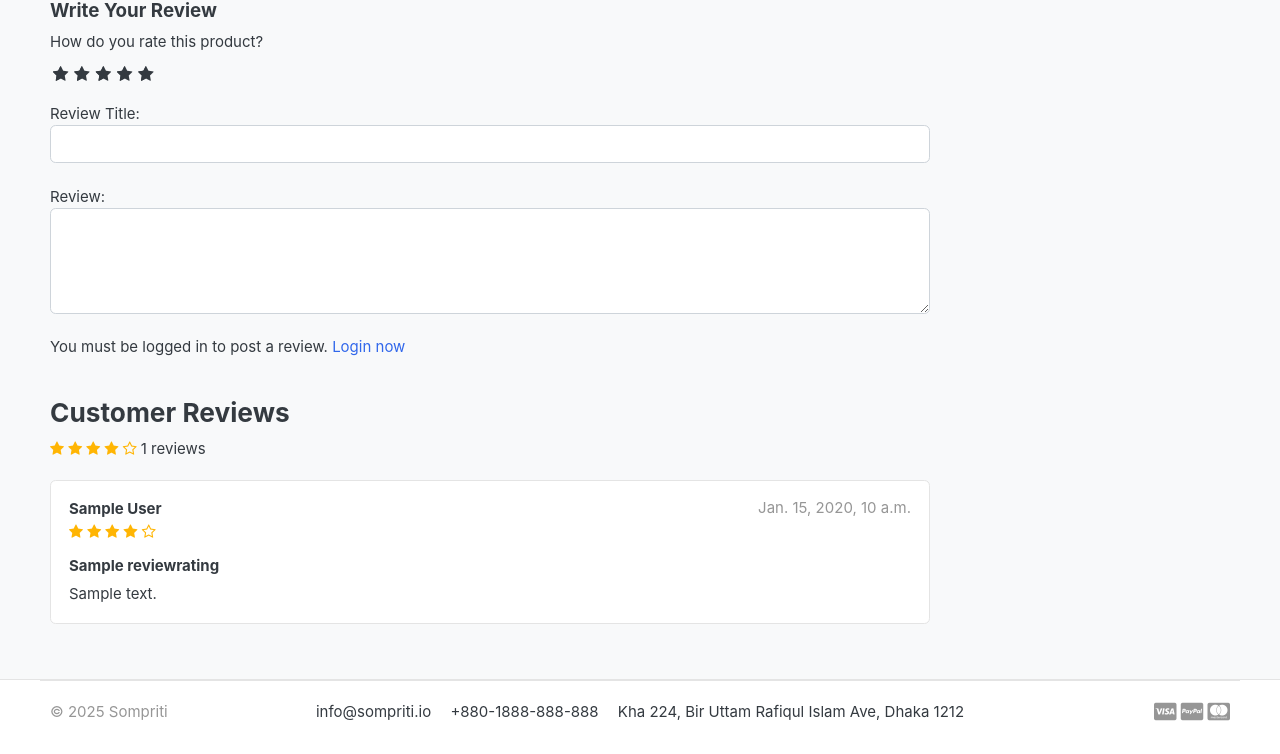
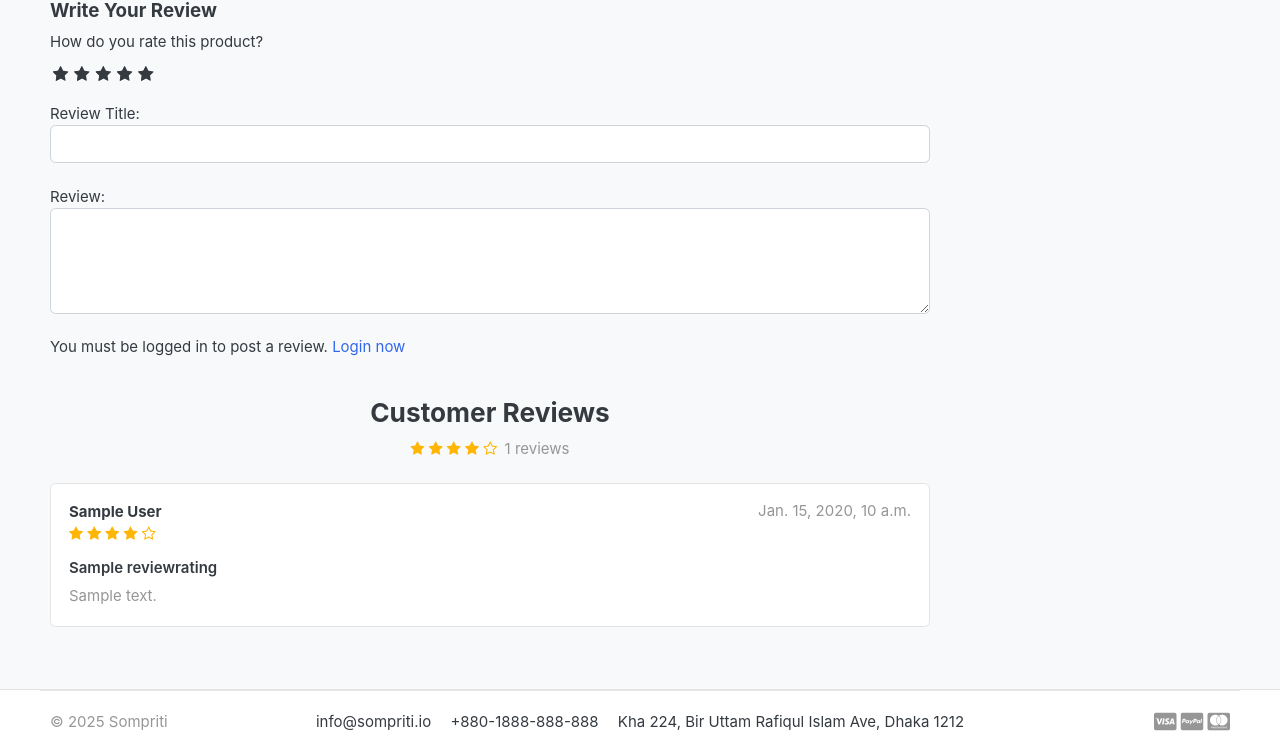
Before and after one commit to AdnanSihab/sompriti, a Django app: a page that uses templates/store/product_detail.html in a window 1280 px wide. Shown: the part 743-1497 px from the top of the page. Before the commit the page ends 1464 px from the top, so only its background shows below. Run offline with Django 3.2, Linux system fonts and the light colour scheme; tables that the repository leaves empty hold one stand-in row (values such as "Sample post"); grey boxes marked "Sample" are stand-in pictures; some libraries are stand-ins or nearby versions; some web fonts are replaced.

```diff
--- a/templates/store/product_detail.html
+++ b/templates/store/product_detail.html
@@ -135,28 +135,26 @@
 {% include 'includes/alerts.html' %}
 				</form>
 <br>
-<header class="section-heading">
-	<h3>Customer Reviews </h3>
-	<div class="rating-star">
-		<span>
+<header class="section-heading mb-4">
+    <h3 class="text-center">Customer Reviews</h3>
+    <div class="rating-star d-flex align-items-center justify-content-center">
+        <span class="mr-2">
             <i class="fa fa-star{% if single_product.averageReview < 0.5 %}-o{% elif single_product.averageReview >= 0.5 and single_product.averageReview < 1 %}-half-o {% endif %}" aria-hidden="true"></i>
             <i class="fa fa-star{% if single_product.averageReview < 1.5 %}-o{% elif single_product.averageReview >= 1.5 and single_product.averageReview < 2 %}-half-o {% endif %}" aria-hidden="true"></i>
             <i class="fa fa-star{% if single_product.averageReview < 2.5 %}-o{% elif single_product.averageReview >= 2.5 and single_product.averageReview < 3 %}-half-o {% endif %}" aria-hidden="true"></i>
             <i class="fa fa-star{% if single_product.averageReview < 3.5 %}-o{% elif single_product.averageReview >= 3.5 and single_product.averageReview < 4 %}-half-o {% endif %}" aria-hidden="true"></i>
             <i class="fa fa-star{% if single_product.averageReview < 4.5 %}-o{% elif single_product.averageReview >= 4.5 and single_product.averageReview < 5 %}-half-o {% endif %}" aria-hidden="true"></i>
-	<span>{{single_product.countReview}} reviews</span>
         </span>
+        <span class="text-muted">{{single_product.countReview}} reviews</span>
     </div>
-
 </header>
 
 {% for review in reviews %}
-				<article class="box mb-3">
-					<div class="icontext w-100">
-
-						<div class="text">
-							<span class="date text-muted float-md-right">{{review.updated_at}} </span>
-							<h6 class="mb-1">{{review.user.full_name}} </h6>
+    <article class="box mb-4">
+        <div class="icontext d-flex align-items-center">
+            <div class="text w-100">
+                <span class="date text-muted float-md-right">{{review.updated_at}}</span>
+                <h6 class="mb-1">{{review.user.full_name}}</h6>
                 <div class="rating-star">
                     <span>
                         <i class="fa fa-star{% if review.rating == 0.5 %}-half-o{% elif review.rating < 1 %}-o {% endif %}" aria-hidden="true"></i>
@@ -169,10 +167,8 @@
             </div>
         </div> <!-- icontext.// -->
         <div class="mt-3">
-						<h6>{{review.subject}}</h6>
-						<p>
-							{{review.review}}
-						</p>
+            <h6 class="font-weight-bold">{{review.subject}}</h6>
+            <p class="text-muted">{{review.review}}</p>
         </div>
     </article>
 {% endfor %}
```
Lines whose indentation alone changed are shown as unchanged.
